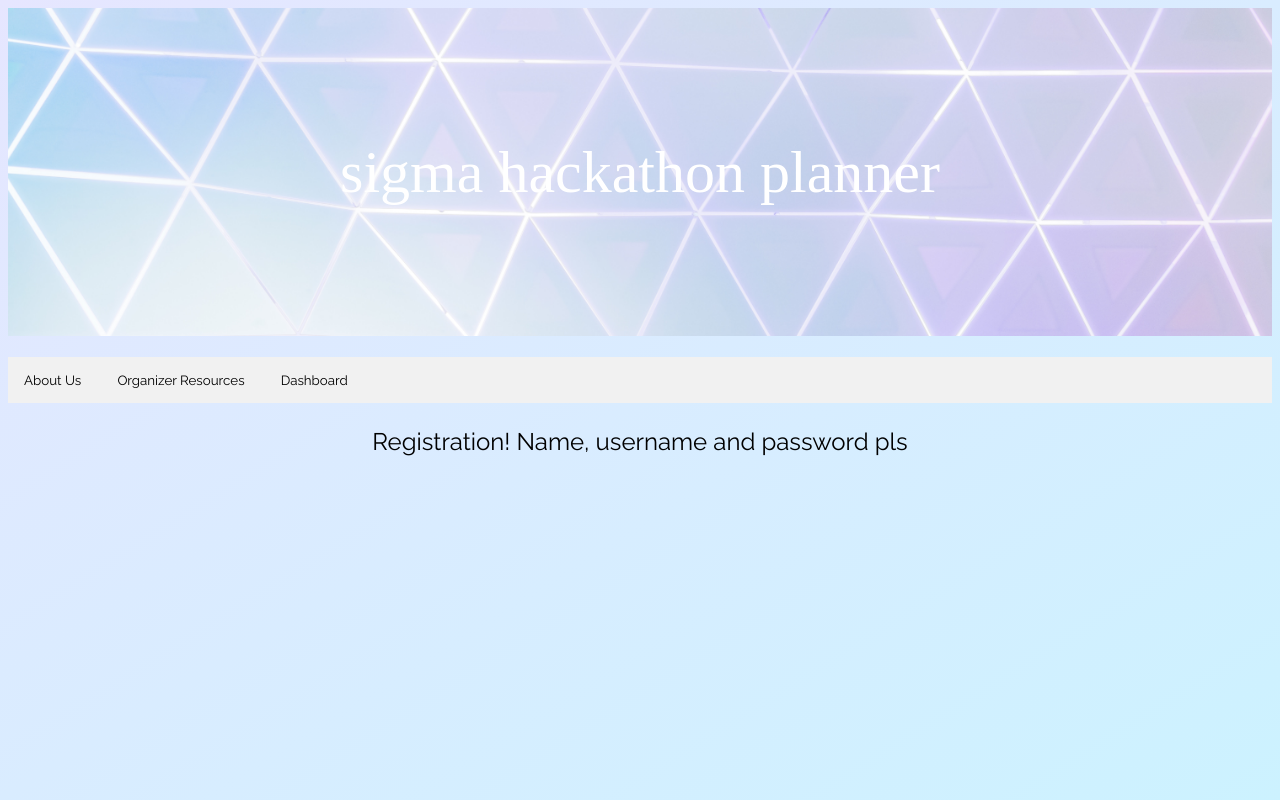
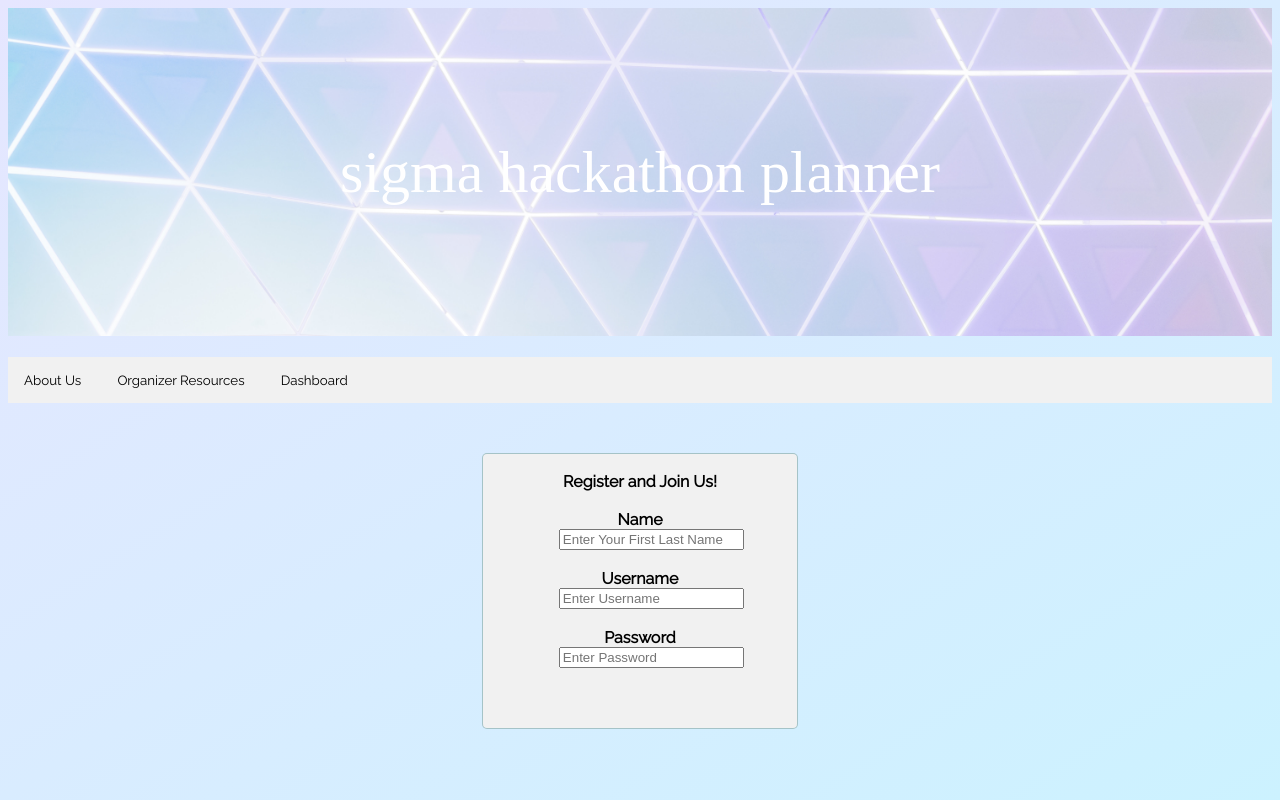
Before and after one commit to ltrautman/femSTEM, a Django app: template sigma/sigmaweb/templates/register.html in a window 1280 px wide. Run offline with Django 3.2, Linux system fonts and the light colour scheme; the template is opened without the code that fills it, so the values that code supplies are empty; some web fonts are replaced.

Commit message:
register form

```diff
--- a/sigma/sigmaweb/templates/login.html
+++ b/sigma/sigmaweb/templates/login.html
@@ -23,6 +23,7 @@
       <input type="text" placeholder="Enter Username" name="uname" required><br><br>
       <label for="password"><b>Password</b></label>
       <input type="text" placeholder="Enter Password" name="password" required>
+    </form>
 
 	</body>
 </html>
--- a/sigma/sigmaweb/templates/register.html
+++ b/sigma/sigmaweb/templates/register.html
@@ -16,6 +16,14 @@
   		<button class="tablinks">Dashboard</button>
 	</div>
 	<body id="grad">
-		<p>Registration! Name, username and password pls</p>
+		<form class="login_form">
+      <label for="login"><b>Register and Join Us!</b></label><br><br>
+			<label for="name"><b>Name</b></label>
+      <input type="text" placeholder="Enter Your First Last Name" name="name" required><br><br>
+      <label for="uname"><b>Username</b></label>
+      <input type="text" placeholder="Enter Username" name="uname" required><br><br>
+      <label for="password"><b>Password</b></label>
+      <input type="text" placeholder="Enter Password" name="password" required>
+    </form>
 	</body>
 </html>
--- a/sigma/sigmaweb/templates/styles.css
+++ b/sigma/sigmaweb/templates/styles.css
@@ -235,17 +235,14 @@ p {
 
 .login_form {
     position: relative;
+    top: 50px;
     float: middle;
     text-align: center;
-    vertical-align: middle;
     width: 25%;
   	padding: 18px 6% 60px 6%;
   	margin: 0 0 35px 0;
-  	background: rgb(247, 247, 247);
+  	background-color: #f1f1f1;
   	border: 1px solid rgba(147, 184, 189,0.8);
-  	box-shadow:
-  		0pt 2px 5px rgba(105, 108, 109,  0.7),
-  		0px 0px 8px 5px rgba(208, 223, 226, 0.4) inset;
   	border-radius: 5px;
     margin: auto;
 }
```
